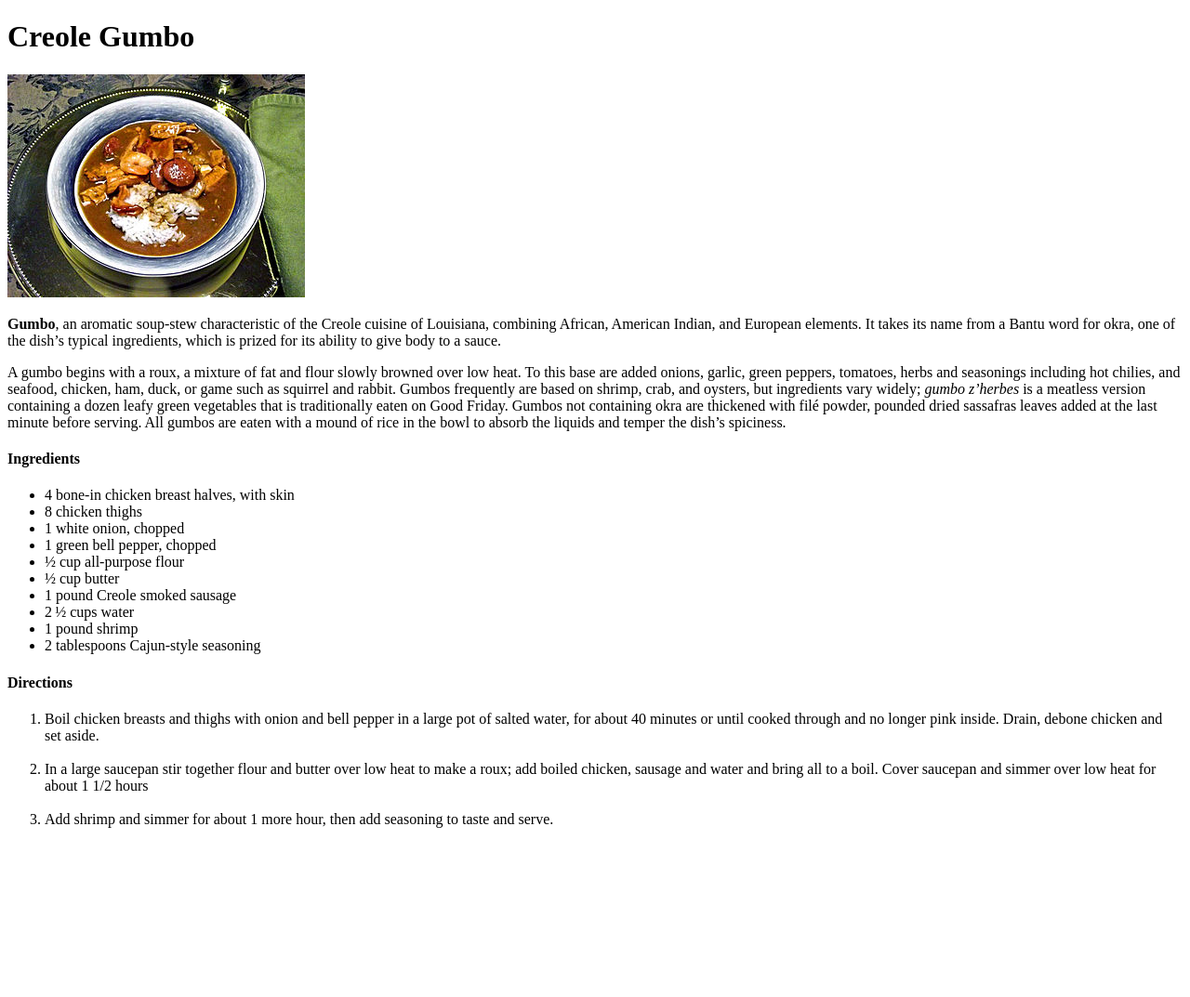
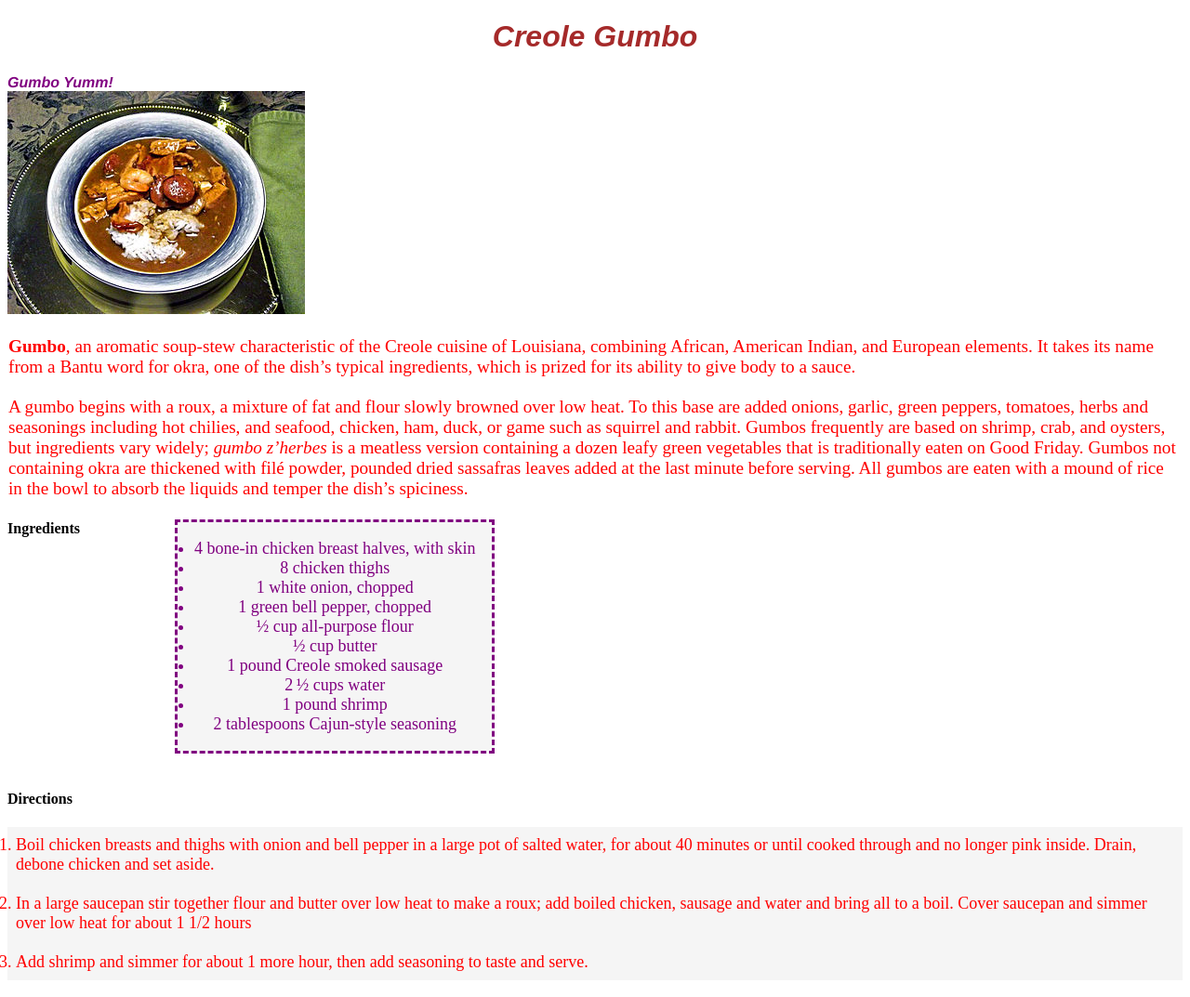
Before and after one commit to grimduk/odin_recipes, a plain HTML site: page creole_gumbo.html in a window 1280 px wide. Shown: the whole page at 93% size. Before the commit the page ends 907 px from the top, so only its background shows below. Drawn offline with Linux system fonts and the light colour scheme.

Commit message:
creole_gumbo.html

```diff
--- a/creole_gumbo.html
+++ b/creole_gumbo.html
@@ -1,12 +1,15 @@
 <!DOCTYPE html>
 <html>
     <head>
+        <link rel="stylesheet" href="styles.css">
         <title>creole gumbo</title>
         <meta charset="UTF-8">
+
     </head>
 
   <body>
       <h1>Creole Gumbo</h1>
+<div><em>Gumbo Yumm!</em></div>
 <img src="images/Gumbo.JPG">
 <p><strong>Gumbo</strong>, an aromatic soup-stew characteristic of the Creole cuisine of Louisiana, combining African, American Indian, and European elements. It takes its name from a Bantu word for okra, one of the dish’s typical ingredients, which is prized for its ability to give body to a sauce.</p>
 <p>A gumbo begins with a roux, a mixture of fat and flour slowly browned over low heat. To this base are added onions, garlic, green peppers, tomatoes, herbs and seasonings including hot chilies, and seafood, chicken, ham, duck, or game such as squirrel and rabbit. Gumbos frequently are based on shrimp, crab, and oysters, but ingredients vary widely; <em>gumbo z’herbes</em> is a meatless version containing a dozen leafy green vegetables that is traditionally eaten on Good Friday. Gumbos not containing okra are thickened with filé powder, pounded dried sassafras leaves added at the last minute before serving. All gumbos are eaten with a mound of rice in the bowl to absorb the liquids and temper the dish’s spiciness.</p>
--- /dev/null
+++ b/style.css
@@ -0,0 +1,17 @@
+
+div {
+    color:blue;
+    background-color: black;
+    font-size: large;
+    font-weight: bold;
+    text-align: center;
+
+}
+
+p {
+    color: white;
+    background-color: black;
+    font-size: medium;
+    font-family: 'Times New Roman', Times, serif;
+    text-align: left;
+}
--- /dev/null
+++ b/styles.css
@@ -0,0 +1,63 @@
+
+html {
+    box-sizing: border-box;
+}
+*, *::before, *::after {
+    box-sizing: inherit;
+}
+h1 {
+    color: brown;
+    font-size: xx-large;
+    text-align: center;
+    font-weight: bold;
+    font-style: italic;
+    font-family: Arial, Helvetica, sans-serif;
+
+}
+
+div {
+    color: purple;
+    font-size: medium;
+    font-weight: bold;
+    text-align: left;
+    font-family: 'Franklin Gothic Medium', 'Arial Narrow', Arial, sans-serif;
+}
+
+p {
+    color: red;
+    background-color: white;
+    font-size: larger;
+    text-align: left;
+    padding: 1px;
+    border: 2px;
+    height: fit-content;
+    width: fit-content;
+}
+
+.block,
+ul {
+    color: purple;
+    background-color: whitesmoke;
+    font-size: large;
+    text-align: center;
+    border: 3px;
+    border-style: dashed;
+    padding: 1em;
+    height: fit-content;
+    width: fit-content;
+    margin: -40px 30px 40px 10em;
+
+}
+
+.block,
+ol {
+    color: red;
+    background-color: whitesmoke;
+    font-size: large;
+    text-align: left;
+    border: 2px;
+    padding: .5em;
+    height: fit-content;
+    width: fit-content;
+
+}
```
Also changed, not shown: index.html (+12 -2 lines).
